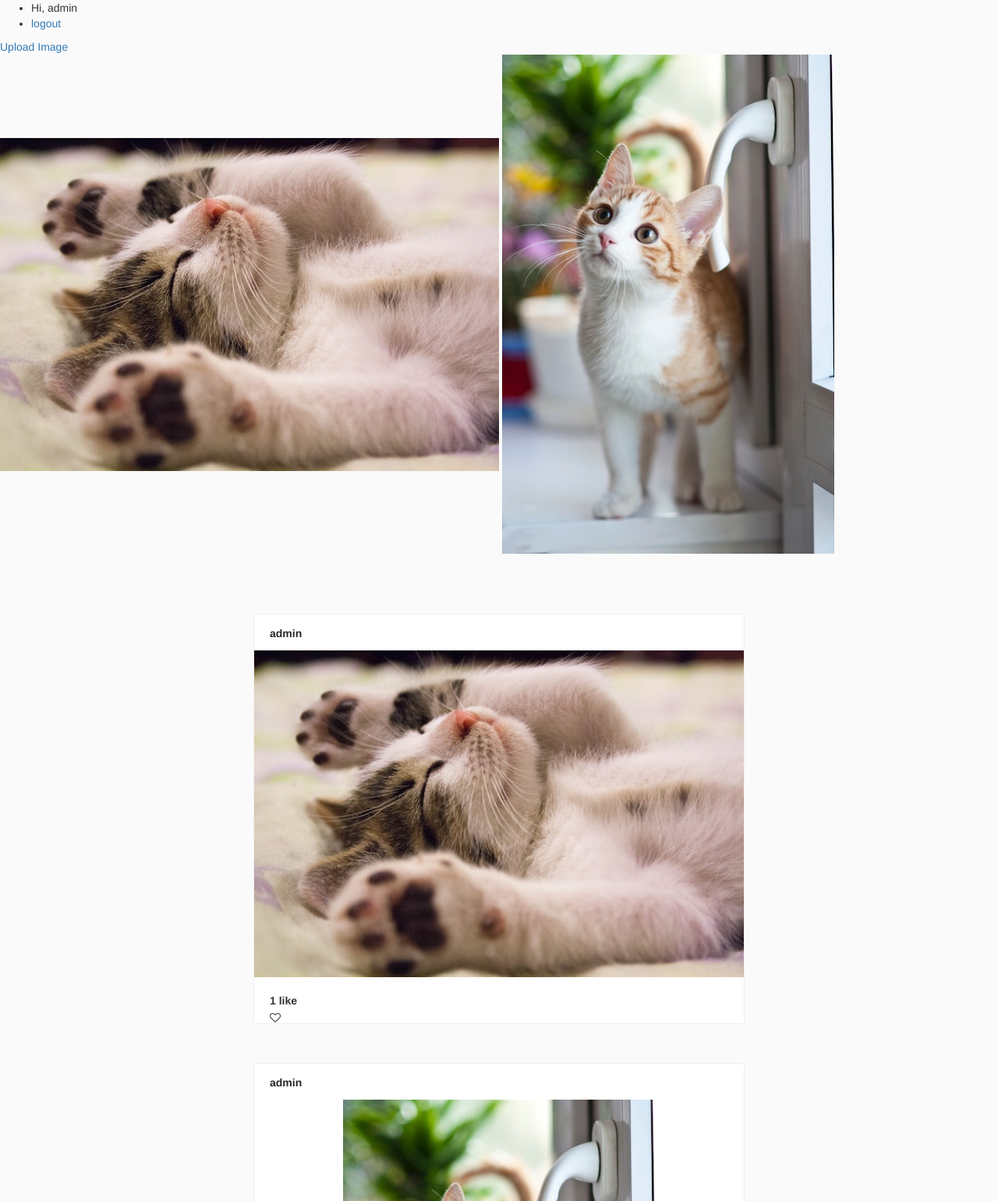
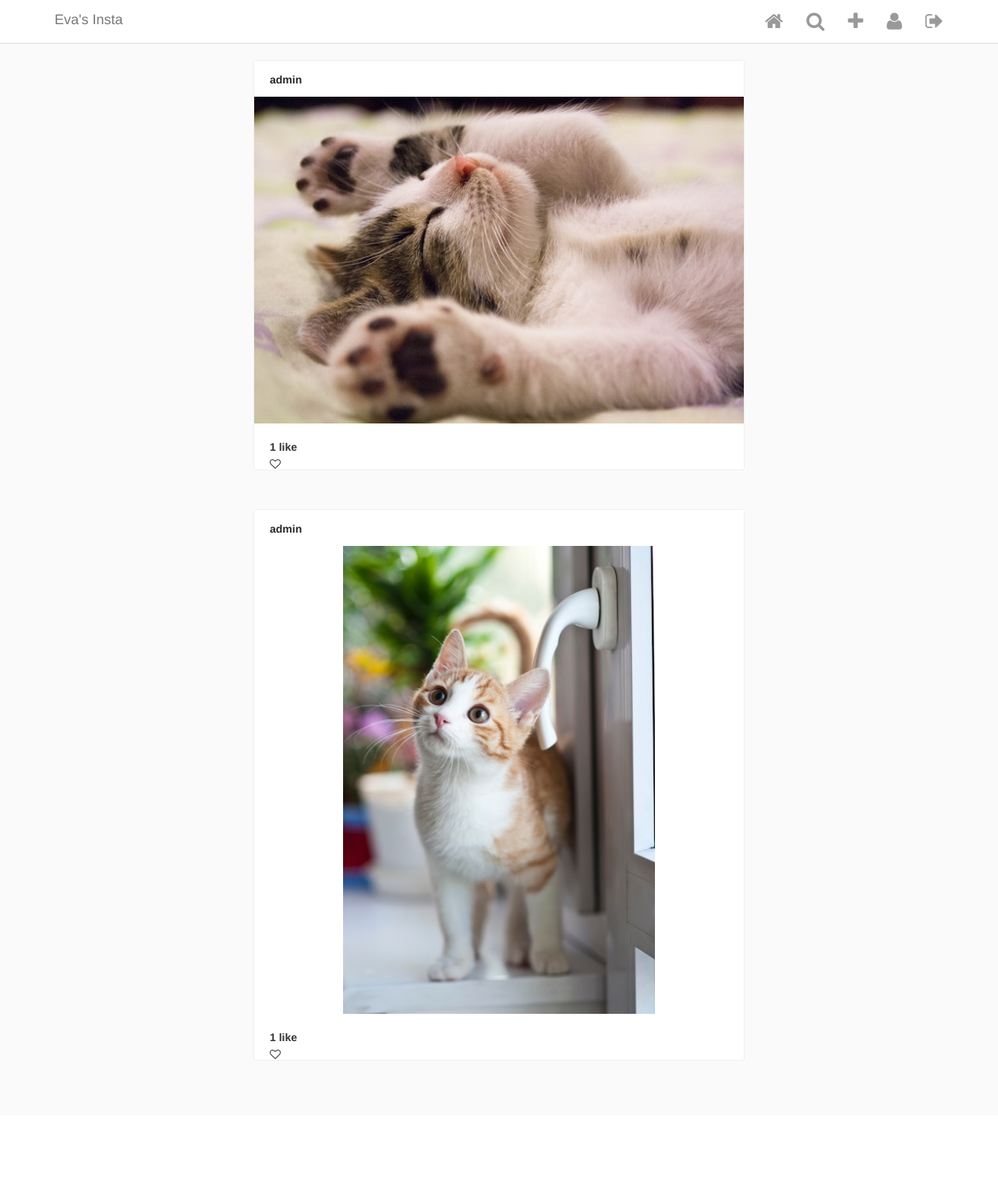
Before and after one commit to lmwang27/MyInsta, a Django app: page /insta/posts/ in a window 1280 px wide. Shown: the top 1540 px of the page at 78% size. After the commit the page ends 1360 px from the top, so only its background shows below. Run offline with Django 3.2, Linux system fonts and the light colour scheme; a user stored in the database is signed in; data comes from the database, SQL or seed files in the repository; both versions use the stored data as it was after the commit; some libraries are stand-ins or nearby versions.

Commit message:
adding navigation bar'

```diff
--- a/templates/header.html
+++ b/templates/header.html
@@ -1,32 +1,31 @@
-<ul>
+
+<div class="navbar navbar-default navbar-fixed-top" id="main-nav">
+    <div class="container desktop">
+        <div class="navbar-header">
+            <a href="{% url 'posts' %}" class="navbar-brand">Eva's Insta</a>
+        </div>
+
+        <div id="navbar-main">
+            <ul class="nav navbar-nav navbar-right">
                 {% if request.user.is_authenticated %}
                     <li>
-                Hi, {{request.user.username}}
+                      <a href="{% url 'posts' %}">
+                        <i class="fa fa-home" aria-hidden="true"></i>
+                      </a>
+                    </li>
+                    <li><a href="{% url 'test' %}"><i class="fa fa-search" aria-hidden="true"></i></a></li>
+                    <li><a href="{% url 'post_upload' %}"><i class="fa fa-plus " aria-hidden="true"></i></a></li>
+                    <li><a href="{% url 'test' %}"><i class="fa fa-user" aria-hidden="true"></i></a></li>
+                    <li><a href="{% url 'logout' %}"><i class="fa fa-sign-out" aria-hidden="true"></i></a></li>
+                {% else %}
+                    <li>
+                        <a href="{% url 'login' %}">login</a>
                     </li>
                     <li>
-                <a href = "{% url 'logout' %}"> logout</a>
+                        <a href="{% url 'signup' %}">signup</a>
                     </li>
-
-        {% else %}
-            <li>
-                <a href = "{% url 'login' %}"> Login</a>
-            </li>
-            <li>
-                <a href = "{% url 'signup' %}"> Signup</a>
-            </li>
-
                 {% endif %}
             </ul>
-
-    <div>
-        <a href = "{% url 'post_upload' %}">Upload Image</a>
         </div>
-
-    <div>
-        {% for post in object_list %}
-            <a href="{% url 'post_detail'  post.id %}">
-            <img src = "/{{post.image}}">
-            </a>
-
-        {%endfor%}
     </div>
+</div>
--- a/templates/index.html
+++ b/templates/index.html
@@ -1,6 +1,4 @@
 {% extends "base.html" %}
-
-{% comment %}<!-- {% load custom_tags %} -->{% endcomment %}
 
 {% block content %}
 
@@ -12,14 +10,14 @@
                     <div class="poster__info">
                         <a href="{% url 'test' %}" class="poster__name">
                             {% if post.author.profile_pic %}
-                                <img class="poster__profilepic" src="{{ post.author.profile_pic}}">
+                                <img class="poster__profilepic" src="/{{ post.author.profile_pic}}">
                             {% endif %}
                             {{ post.author.username }}
                         </a>
                     </div>
                 </div>
                 <a href="{% url 'post_detail' post.pk %}">
-                    <img class="card__main-image" src="{{ post.image }}">
+                    <img class="card__main-image" src="/{{ post.image }}">
                 </a>
 
                 <div class="card__panel-body">
```
Also changed, not shown: db.sqlite3. Lines whose indentation alone changed are shown as unchanged.
